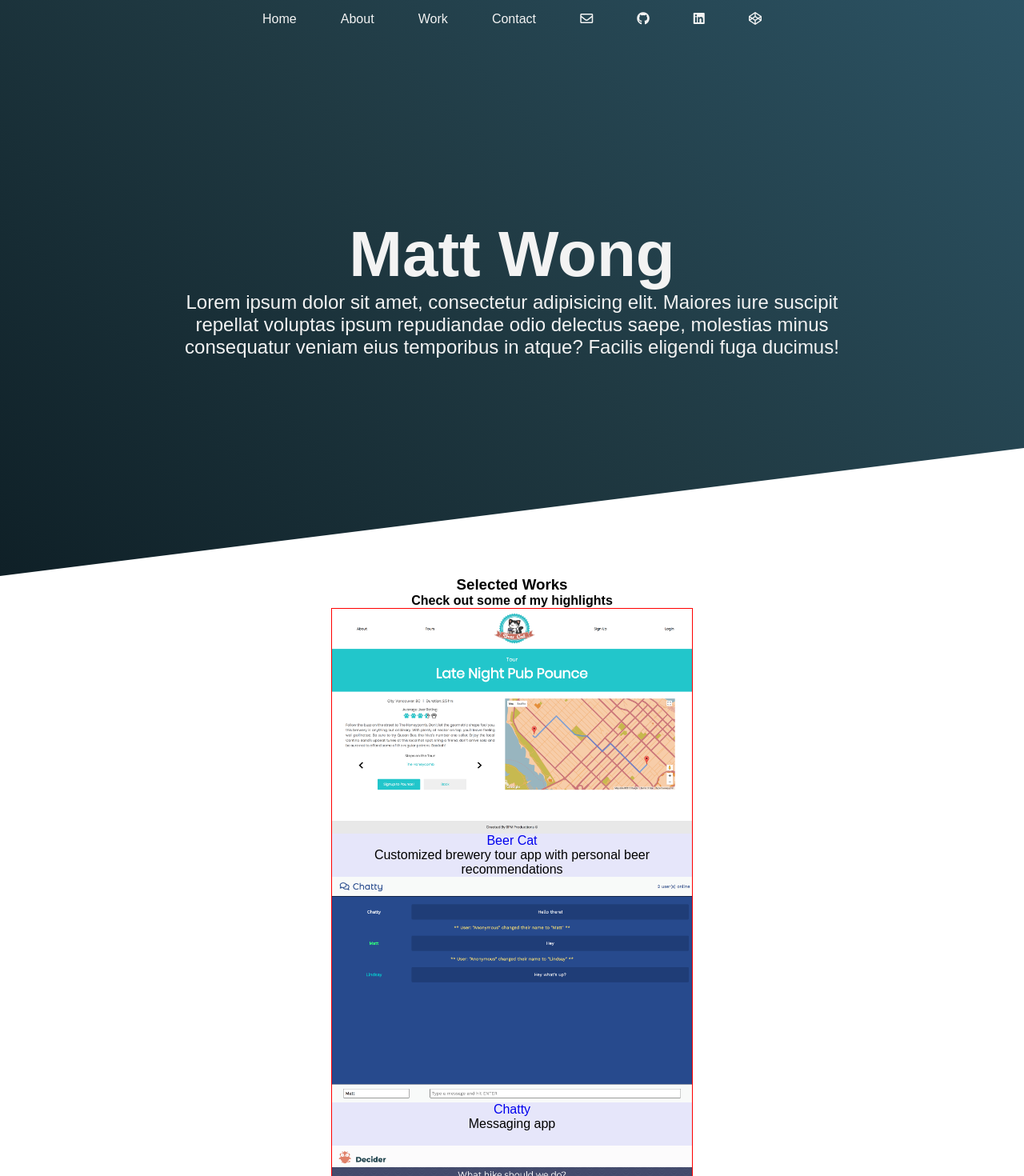
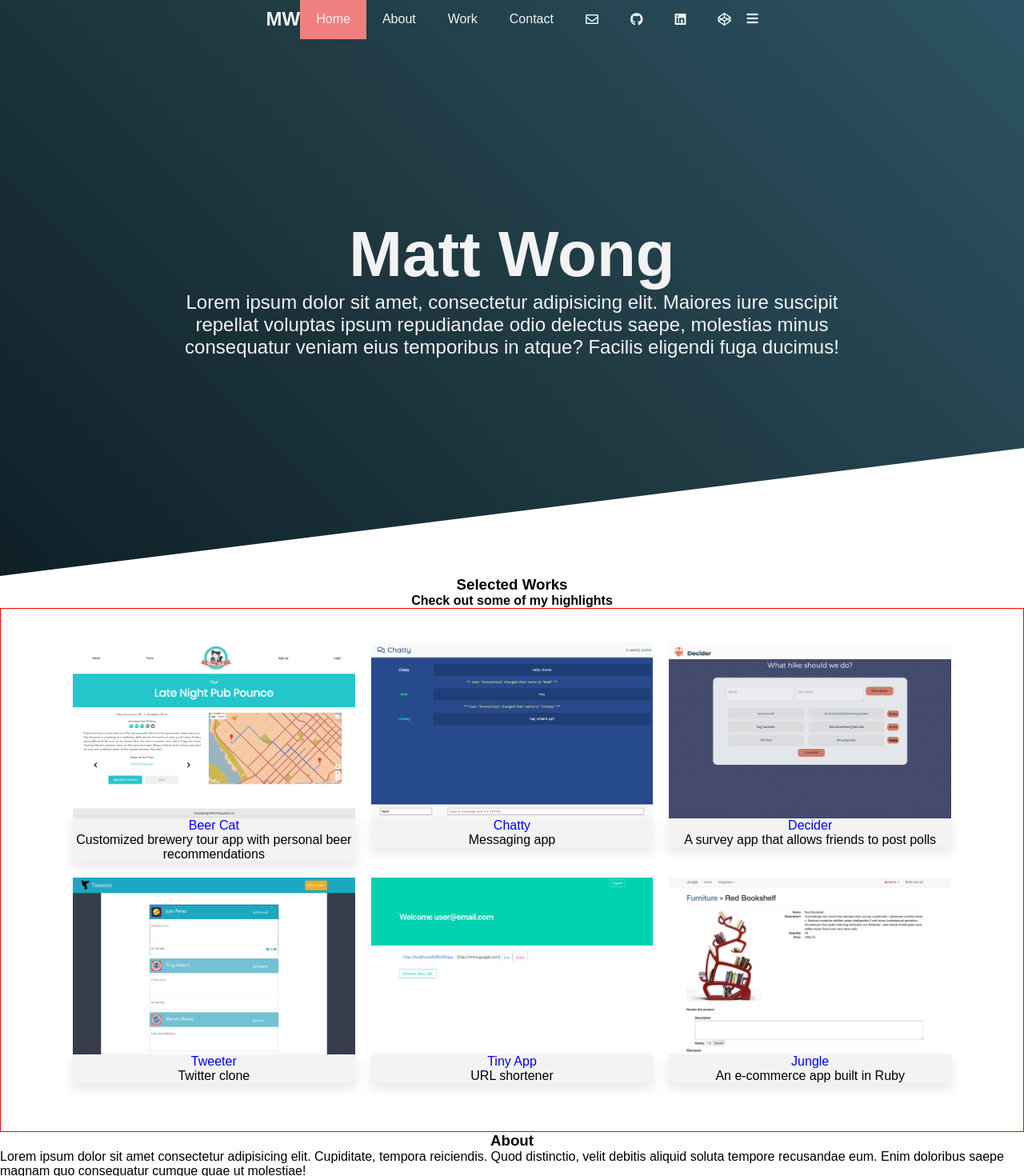
Before and after one commit to mattwong59/layout-practice, a React (Create React App) app: page / in a window 1280 px wide. Shown: the top 1470 px of the page at 80% size. Built offline with nearby package versions, Linux system fonts and the light colour scheme.

Commit message:
Add active & hover styles to header

```diff
--- a/src/Nav.js
+++ b/src/Nav.js
@@ -4,9 +4,13 @@ export default class Nav extends Component {
   render() {
     return (
       <header>
+        <div className="logo">MW</div>
+        <nav>
           <ul>
             <li>
-            <a href="">Home</a>
+              <a href="" className="active">
+                Home
+              </a>
             </li>
             <li>
               <a href="">About</a>
@@ -21,31 +25,35 @@ export default class Nav extends Component {
               <a
                 href="mailto:mattwong59@gmail.com"
                 target="_blank"
-              class="far fa-envelope"
+                className="far fa-envelope"
               />
             </li>
             <li>
               <a
                 href="https://github.com/mattwong59"
                 target="_blank"
-              class="fab fa-github"
+                className="fab fa-github"
               />
             </li>
             <li>
               <a
                 href="https://www.linkedin.com/in/mattwong59/"
                 target="_blank"
-              class="fab fa-linkedin"
+                className="fab fa-linkedin"
               />
             </li>
             <li>
               <a
                 href="https://codepen.io/mattwong59"
                 target="_blank"
-              class="fab fa-codepen"
+                className="fab fa-codepen"
               />
             </li>
           </ul>
+        </nav>
+        <div className="menu-toggle">
+          <i className="fas fa-bars" aria-hidden="true"></i>
+        </div>
       </header>
     );
   }
--- a/src/style.css
+++ b/src/style.css
@@ -6,25 +6,89 @@
   * a {
     text-decoration: none; }
 
+.hero {
+  position: relative;
+  width: 100%;
+  height: 90vh;
+  background: linear-gradient(45deg, #0f2027, #203a43, #2c5364);
+  color: #f3f3f3;
+  display: flex;
+  justify-content: center;
+  align-items: center; }
+  .hero a {
+    color: #f3f3f3; }
+  .hero header {
+    position: absolute;
+    top: 0;
+    left: 0;
+    width: 100%;
+    padding: 0 20px; }
+    .hero header .logo {
+      color: #f3f3f3;
+      font-size: 24px;
+      height: 50px;
+      line-height: 50px;
+      font-weight: bold;
+      float: left; }
+    .hero header nav {
+      float: right; }
+      .hero header nav ul {
+        display: flex; }
+        .hero header nav ul li {
+          list-style: none; }
+          .hero header nav ul li a {
+            height: 50px;
+            line-height: 50px;
+            padding: 0 20px;
+            display: block; }
+          .hero header nav ul li a:hover,
+          .hero header nav ul li a.active {
+            background: lightcoral; }
+
+.hero:before {
+  content: '';
+  position: absolute;
+  bottom: 0;
+  left: 0;
+  width: 100%;
+  height: 200px;
+  background: #fff;
+  -webkit-clip-path: polygon(100% 20%, 0% 100%, 100% 100%, 100% 100%);
+  clip-path: polygon(100% 20%, 0% 100%, 100% 100%, 100% 100%); }
+
+.content {
+  position: relative;
+  max-width: 900px;
+  text-align: center; }
+  .content h2 {
+    font-size: 5rem; }
+  .content p {
+    font-size: 1.5rem; }
+
+/* For desktop: */
+@media only screen and (min-width: 768px) {
   section {
     display: flex;
     flex-direction: column;
     align-items: center;
     width: 100%; }
     section .showcase {
-    background: lavender;
       border: 1px solid red;
       display: grid;
-    grid-template-columns: repeat(3, 300px, [col-start]);
-    grid-template-rows: 1fr 1fr; }
+      grid-template-columns: 1fr 1fr 1fr;
+      grid-template-rows: 1fr 1fr;
+      width: 100%;
+      padding: 2rem 5rem; }
       section .showcase .project-card {
         display: flex;
         flex-direction: column;
         align-items: center;
-      width: 450px; }
+        margin: 10px; }
       section .showcase .project-description {
         width: 100%;
-      text-align: center; }
+        text-align: center;
+        background: #f3f3f3;
+        box-shadow: 0px 6px 12px 2px rgba(0, 0, 0, 0.08); }
       section .showcase .project-img {
         width: 100%; }
 
@@ -74,6 +138,6 @@ section {
     .content h2 {
       font-size: 5rem; }
     .content p {
-    font-size: 1.5rem; }
+      font-size: 1.5rem; } }
 
 /*# sourceMappingURL=style.css.map */
--- a/src/style.scss
+++ b/src/style.scss
@@ -1,3 +1,5 @@
+$base-white: #f3f3f3;
+
 * {
   margin: 0;
   padding: 0;
@@ -8,6 +10,98 @@
   }
 }
 
+
+.hero {
+  position: relative;
+  width: 100%;
+  height: 90vh;
+  background: linear-gradient(45deg, #0f2027, #203a43, #2c5364 );
+  color: $base-white;
+  display: flex;
+  justify-content: center;
+  align-items: center;
+  a {
+    color: $base-white;
+  }
+  // ul {
+  //   width: 50%;
+  //   display: flex;
+  //   justify-content: space-between;
+  // }
+  // li {
+  //   list-style: none;
+  // }
+  header{
+    position: absolute;
+    top: 0;
+    left: 0;
+    width: 100%;
+    padding: 0 20px;
+    // height: 6vh;
+    // display: flex;
+    // justify-content: center;
+    // align-items: center;
+    .logo {
+      color: $base-white;
+      font-size: 24px;
+      height: 50px;
+      line-height: 50px;
+      font-weight: bold;
+      float: left;
+    }
+    nav {
+      float: right;
+      ul {
+        display: flex;
+        li {
+          list-style: none;
+          a {
+            height: 50px;
+            line-height: 50px;
+            padding: 0 20px;
+            display: block;
+          }
+          a:hover,
+          a.active {
+            background:lightcoral;
+          }
+        }
+      }
+    }
+  }
+}
+
+
+.hero:before {
+  content: '';
+  position: absolute;
+  bottom: 0;
+  left: 0;
+  width: 100%;
+  height: 200px;
+  background: #fff;
+  -webkit-clip-path: polygon(100% 20%, 0% 100%, 100% 100%, 100% 100%);
+  clip-path: polygon(100% 20%, 0% 100%, 100% 100%, 100% 100%);
+
+}
+
+.content {
+  position: relative;
+  max-width: 900px;
+  text-align: center;
+  h2 {
+    font-size: 5rem;
+  }
+  p {
+    font-size: 1.5rem;
+  }
+}
+
+
+
+
+/* For desktop: */
+@media only screen and (min-width: 768px) {
   section {
     display: flex;
     flex-direction: column;
@@ -15,20 +109,27 @@ section {
     width: 100%;
     // height: 100vh;
     .showcase {
-    background: lavender;
+      // background: lavender;
       border: 1px solid red;
       display: grid;
-    grid-template-columns: repeat(3, 300px, [col-start]);
+      grid-template-columns: 1fr 1fr 1fr;
       grid-template-rows: 1fr 1fr;
+      width: 100%;
+      padding: 2rem 5rem;
       .project-card {
         display: flex;
         flex-direction: column;
         align-items: center;
-      width: 450px
+
+
+        // border: 1px solid lime;
+        margin: 10px;
       }
       .project-description {
         width: 100%;
         text-align: center;
+        background: $base-white;
+        box-shadow: 0px 6px 12px 2px rgba(0,0,0,.08);
       }
       .project-img{
         width: 100%;
@@ -41,12 +142,12 @@ section {
     width: 100%;
     height: 90vh;
     background: linear-gradient(45deg, #0f2027, #203a43, #2c5364 );
-  color: #f3f3f3;
+    color: $base-white;
     display: flex;
     justify-content: center;
     align-items: center;
     a {
-    color: #f3f3f3;
+      color: $base-white;
     }
     ul {
       width: 50%;
@@ -93,3 +194,4 @@ section {
       font-size: 1.5rem;
     }
   }
+}
```
Also changed, not shown: 2 other files (tests, documents, lock files or other folders). Lines whose indentation alone changed are shown as unchanged.
